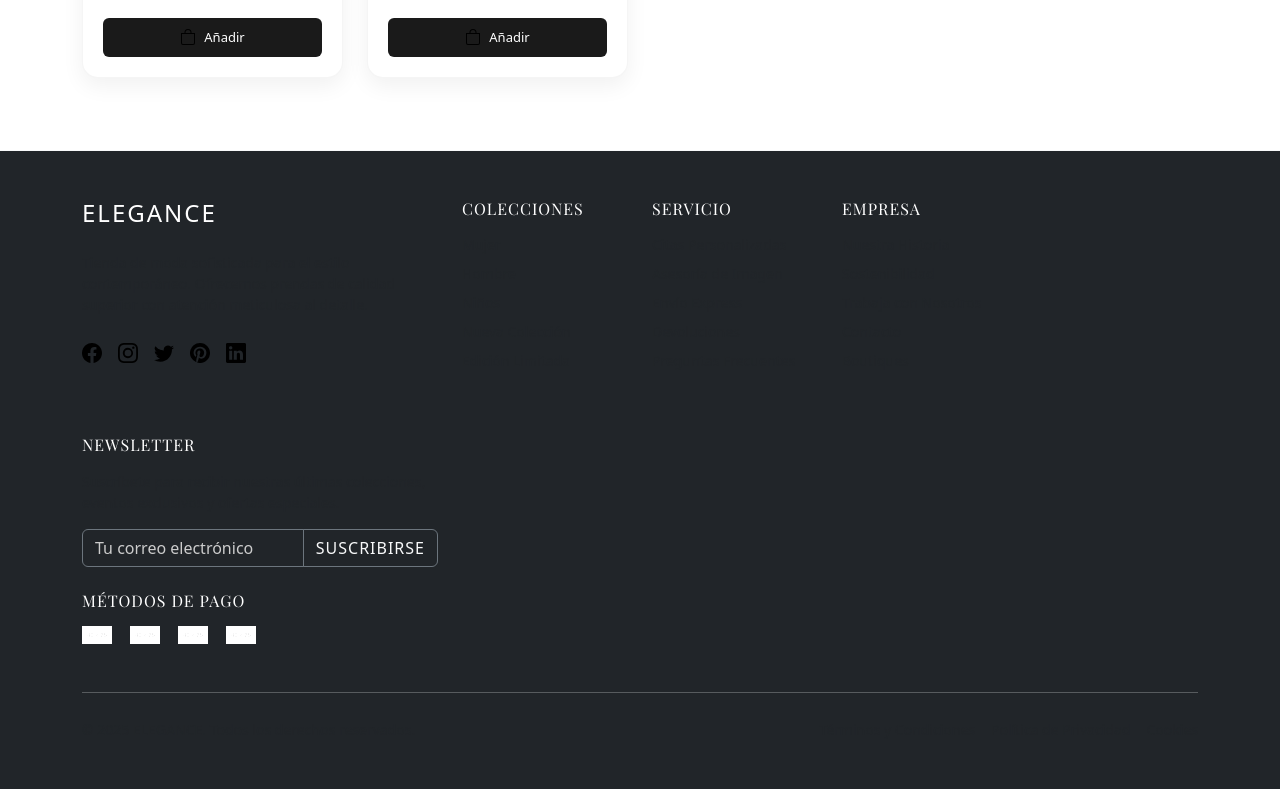
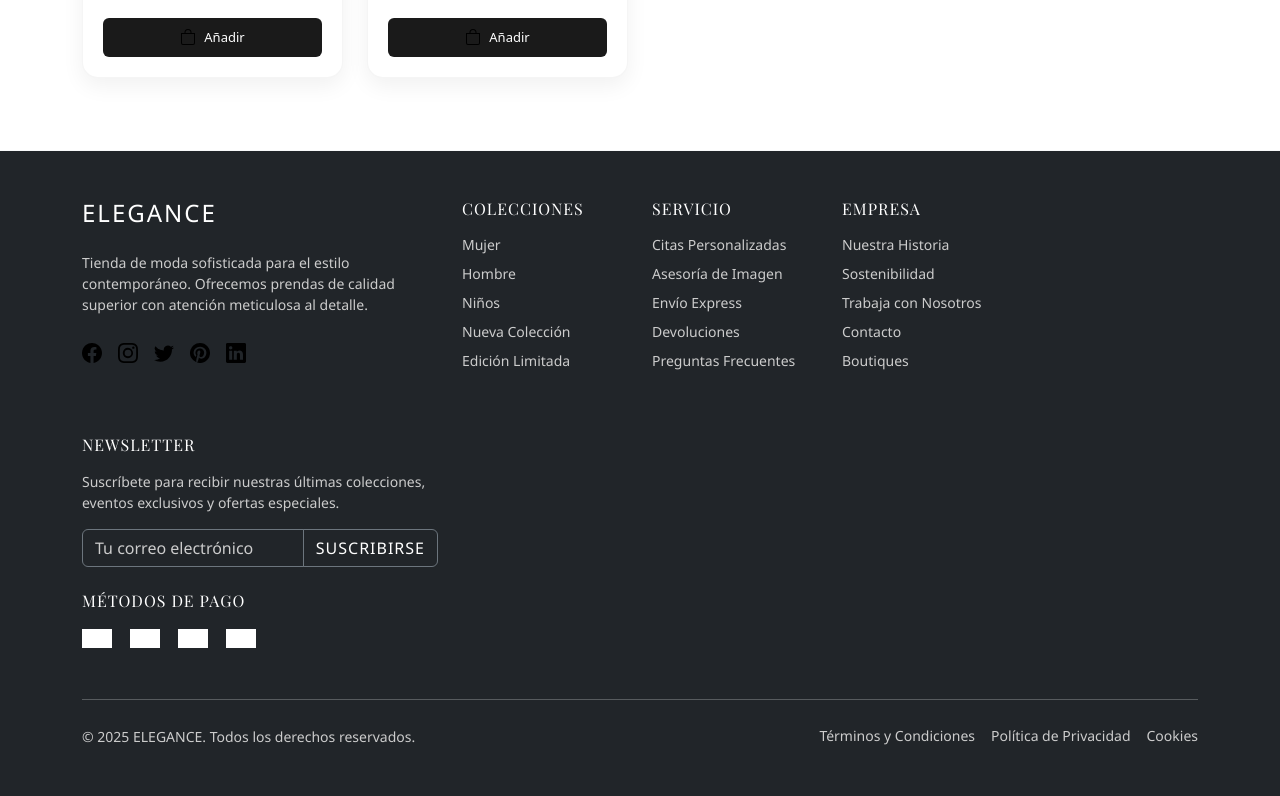
Before and after one commit to FavioRD/ClothingStore, a React (Vite) app: page /products in a window 1280 px wide. Shown: the part 1430-2226 px from the top of the page. Built offline with nearby package versions, Linux system fonts and the light colour scheme.

Commit message:
agg footer 1.0

```diff
--- /dev/null
+++ b/src/components/Footer/Footer.css
@@ -0,0 +1,63 @@
+footer {
+  background-color: #111; /* negro elegante */
+  color: #fff;
+  font-family: 'Segoe UI', sans-serif;
+}
+
+footer .text-muted {
+  color: #ccc !important;
+}
+
+footer h6 {
+  font-weight: 300;
+  letter-spacing: 1px;
+  text-transform: uppercase;
+  color: #fff;
+}
+
+footer .letter-spacing-1 {
+  letter-spacing: 1px;
+}
+footer .letter-spacing-2 {
+  letter-spacing: 2px;
+}
+
+footer a {
+  color: #fff;
+  text-decoration: none;
+  transition: color 0.2s ease-in-out;
+}
+
+footer a:hover {
+  color: #d4af37; /* dorado sutil */
+}
+
+footer .btn {
+  color: #fff;
+  border-color: #ccc;
+}
+
+footer .btn:hover {
+  background-color: #d4af37;
+  border-color: #d4af37;
+  color: #111;
+}
+
+footer .form-control {
+  border-color: #666;
+  color: #fff;
+}
+
+footer .form-control::placeholder {
+  color: #aaa;
+}
+
+footer .payment-icon {
+  filter: grayscale(100%) brightness(200%);
+  height: 25px;
+  object-fit: contain;
+}
+
+footer hr {
+  border-top: 1px solid #333;
+}
--- a/src/components/Footer/Footer.jsx
+++ b/src/components/Footer/Footer.jsx
@@ -1,6 +1,7 @@
 import { Container, Row, Col, Form } from 'react-bootstrap';
 import { Facebook, Instagram, Twitter, Pinterest, Linkedin } from 'react-bootstrap-icons';
 import { useState } from 'react';
+import './Footer.css';
 
 export default function Footer() {
   const [email, setEmail] = useState('');
```
